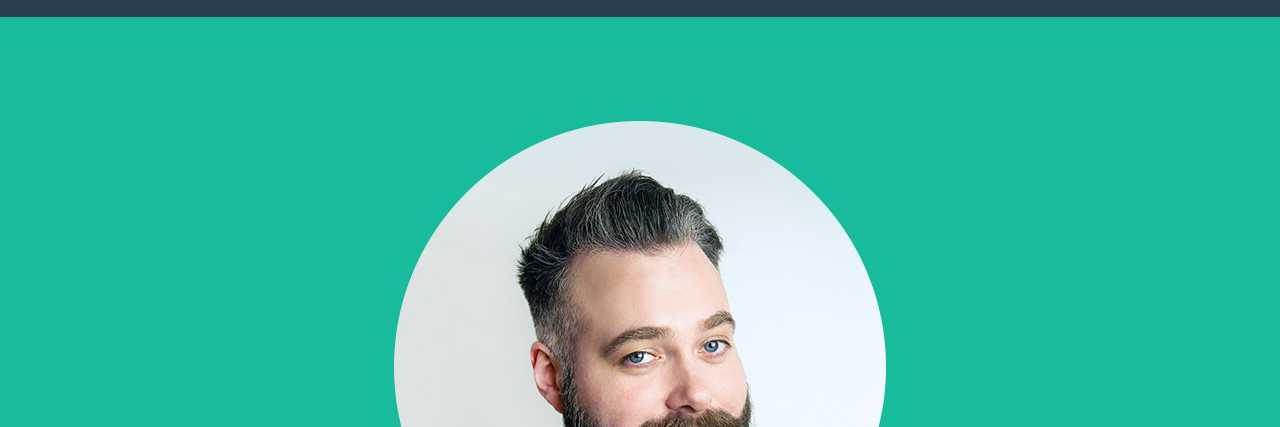
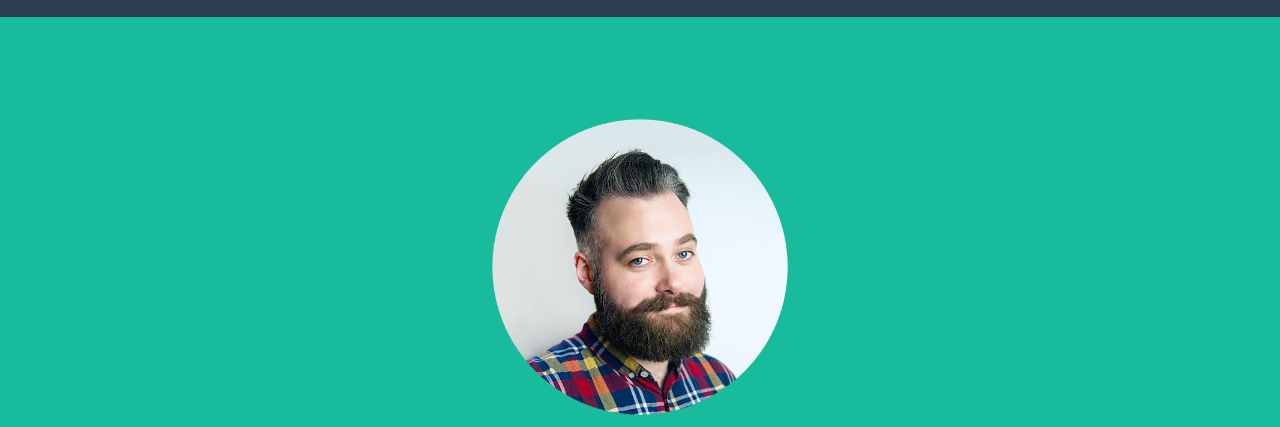
Before and after one commit to CalcCalcCalc/CalcCalcCalc.github.io, a plain HTML site: page index.html in a window 1280 px wide. Shown: the part 83-510 px from the top of the page. Drawn offline with nearby package versions, Linux system fonts and the light colour scheme.

Commit message:
added ProfilePic class to my image

```diff
--- a/index.html
+++ b/index.html
@@ -74,7 +74,7 @@
         <div class="container" id="maincontent" tabindex="-1">
             <div class="row">
                 <div class="col-lg-12">
-                    <img class="img-responsive" src="img/alec_stone_2.png" alt="">
+                    <img class="img-responsive profilePic" src="img/alec_stone_2.png" alt="">
                     <div class="intro-text">
                         <h1 class="name">Alec Stone</h1>
                         <hr class="star-light">
```
